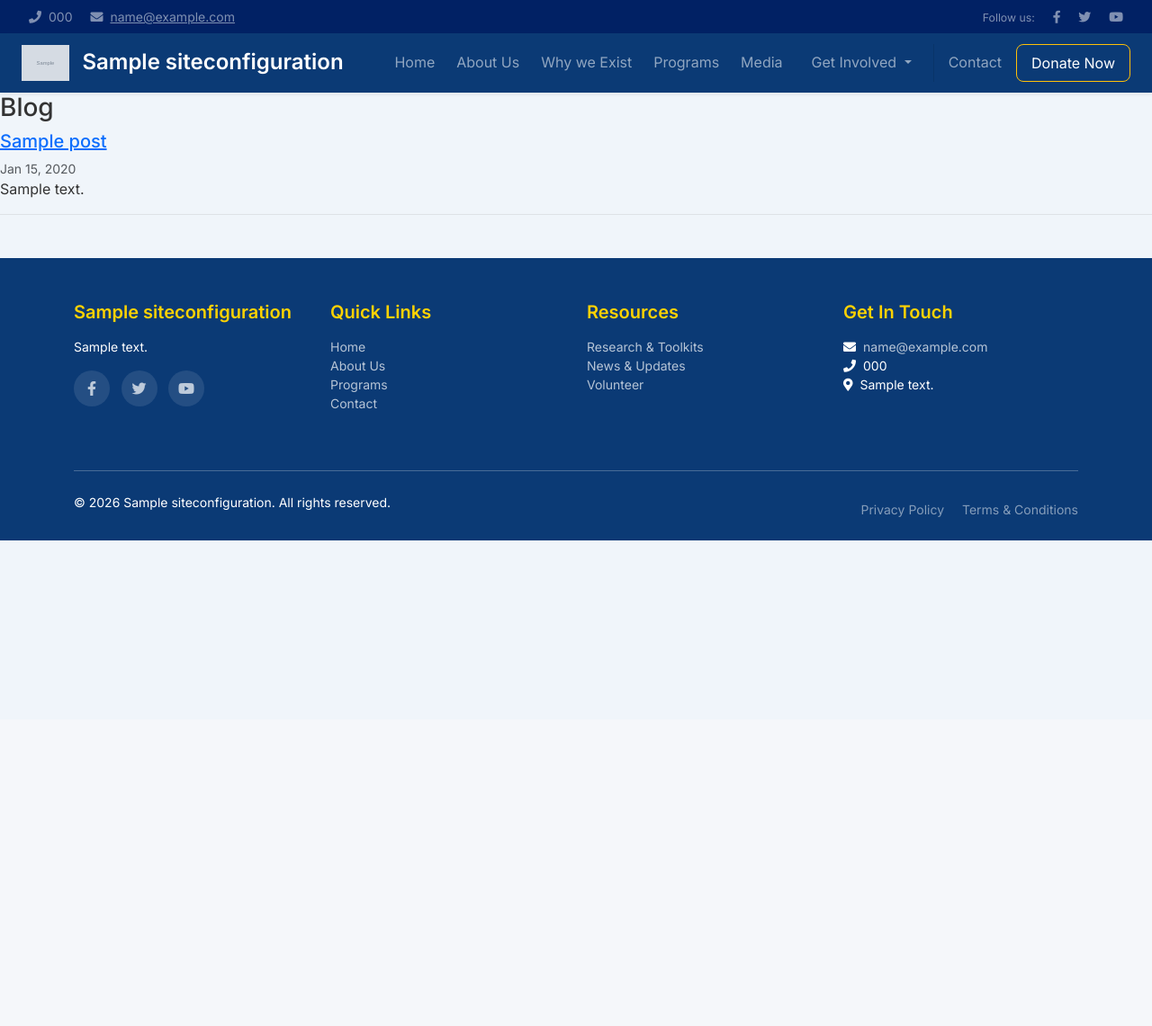
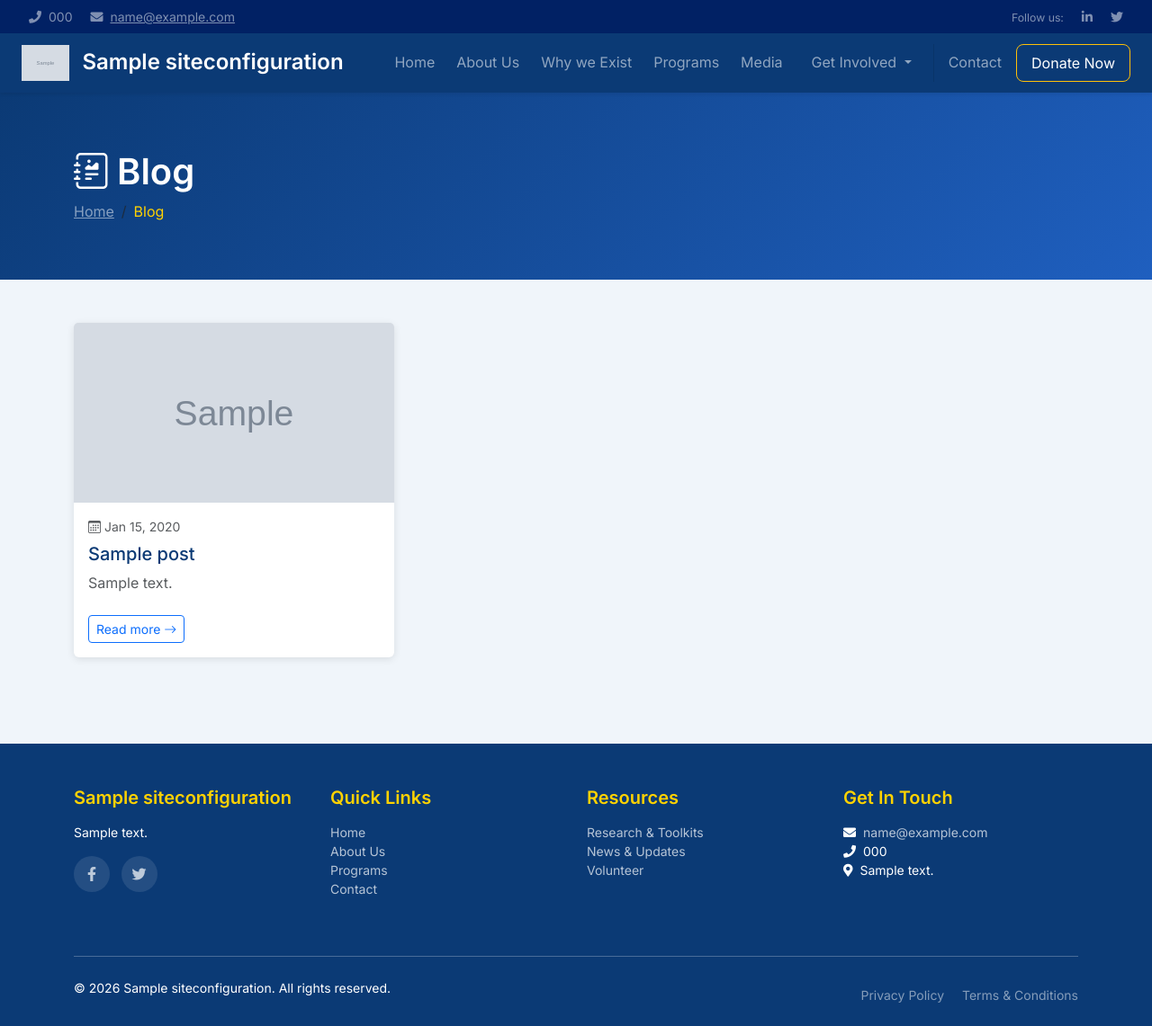
Before and after one commit to john-tech-sys/afriethics, a Django app: page /blog/ in a window 1280 px wide. Shown: the whole page at 90% size. Before the commit the page ends 601 px from the top, so only its background shows below. Run offline with Django 5.2, Linux system fonts and the light colour scheme; tables that the repository leaves empty hold one stand-in row (values such as "Sample post"); grey boxes marked "Sample" are stand-in pictures; parts of the project's set-up code (start-up, migrations or seed data) failed here and were passed over; some libraries are stand-ins or nearby versions.

Commit message:
additions

```diff
--- a/core/models.py
+++ b/core/models.py
@@ -51,9 +51,9 @@ class SiteConfiguration(models.Model):
 	logo = models.ImageField(upload_to='config/', default = 'default/Ginamara.png')
 	address=models.CharField(max_length=200, default = 'Kampala')
 	email = models.EmailField(blank=True, null=True)
+	tiktok = models.URLField(default = 'tiktok.com')
+	facebook = models.URLField(default = 'facebook.com')
 	twitter = models.URLField(default = 'twitter.com')
-	facebook = models.URLField(default = 'facebook.com')
-	youtube = models.URLField(default = 'youtube.com')
 	linkedin = models.URLField(default = 'linkedin.com')
 	favicon = models.ImageField(upload_to='config/',  default = 'default/Ajoreb.png')
 	banner1 = models.ForeignKey(Banner, on_delete = models.DO_NOTHING, blank=True, null=True, related_name='banner1')
--- a/templates/base.html
+++ b/templates/base.html
@@ -194,10 +194,8 @@
       </div>
       <div>
         <small>Follow us:</small>
-        {% if site_settings.facebook %}<a class="text-white-50 ms-3" href="{{ site_settings.facebook }}"><i class="fab fa-facebook-f"></i></a>{% endif %}
+        {% if site_settings.linkedin %}<a class="text-white-50 ms-3" href="{{ site_settings.linkedin }}"><i class="fab fa-linkedin-in"></i></a>{% endif %}
         {% if site_settings.twitter %}<a class="text-white-50 ms-3" href="{{ site_settings.twitter }}"><i class="fab fa-twitter"></i></a>{% endif %}
-        {% if site_settings.instagram %}<a class="text-white-50 ms-3" href="{{ site_settings.instagram }}"><i class="fab fa-instagram"></i></a>{% endif %}
-        {% if site_settings.youtube %}<a class="text-white-50 ms-3" href="{{ site_settings.youtube }}"><i class="fab fa-youtube"></i></a>{% endif %}
       </div>
     </div>
     <!-- Top Bar End -->
--- a/templates/blog/post_list.html
+++ b/templates/blog/post_list.html
@@ -3,35 +3,79 @@
 {% block title %}Blog · {{ site_settings.site_name|default:"AfriEthics" }}{% endblock %}
 
 {% block content %}
-  <h1 class="h3">Blog</h1>
+<!-- Page Header -->
+<div class="page-header mb-5">
+  <div class="container">
+    <h1 class="mb-2"><i class="bi bi-journal-richtext me-2"></i>Blog</h1>
+    <nav aria-label="breadcrumb">
+      <ol class="breadcrumb mb-0">
+        <li class="breadcrumb-item"><a href="/" class="text-white-50">Home</a></li>
+        <li class="breadcrumb-item active">Blog</li>
+      </ol>
+    </nav>
+  </div>
+</div>
 
-  {% for post in posts %}
-    <article class="mb-4 pb-3 border-bottom">
-      <h2 class="h5"><a href="{{ post.get_absolute_url }}">{{ post.title }}</a></h2>
-      <div class="small text-muted">{{ post.published_at|date:"M j, Y" }}</div>
-      <p class="mb-0">{{ post.excerpt|default:post.content|truncatechars:240 }}</p>
-    </article>
-  {% empty %}
-    <p class="text-muted">No posts yet.</p>
-  {% endfor %}
+<div class="container pb-5">
+  <div class="row g-4">
+    {% for post in posts %}
+      <div class="col-md-6 col-lg-4">
+        <article class="card h-100">
+          {% if post.cover_image %}
+            <img src="{{ post.cover_image.url }}" class="card-img-top" alt="{{ post.title }}" style="height:200px;object-fit:cover;">
+          {% else %}
+            <div class="card-img-top d-flex align-items-center justify-content-center" style="height:200px;background:linear-gradient(135deg,#0B3A75,#1F5FBF);">
+              <i class="bi bi-file-text text-white" style="font-size:3rem;"></i>
+            </div>
+          {% endif %}
+          <div class="card-body d-flex flex-column">
+            <div class="small text-muted mb-2">
+              <i class="bi bi-calendar3 me-1"></i>{{ post.published_at|date:"M j, Y" }}
+            </div>
+            <h2 class="card-title h5">
+              <a href="{{ post.get_absolute_url }}" class="text-decoration-none stretched-link" style="color:var(--primary);">{{ post.title }}</a>
+            </h2>
+            <p class="card-text text-muted flex-grow-1">{{ post.excerpt|default:post.content|striptags|truncatechars:160 }}</p>
+            <span class="btn btn-sm btn-outline-primary mt-2 align-self-start" style="pointer-events:none;">Read more <i class="bi bi-arrow-right"></i></span>
+          </div>
+        </article>
+      </div>
+    {% empty %}
+      <div class="col-12 text-center py-5">
+        <i class="bi bi-journal-x" style="font-size:4rem;color:var(--primary);opacity:.4;"></i>
+        <p class="mt-3 text-muted fs-5">No posts yet. Check back soon!</p>
+      </div>
+    {% endfor %}
+  </div>
 
   {% if is_paginated %}
-    <nav>
-      <ul class="pagination">
+    <nav class="mt-5" aria-label="Blog pagination">
+      <ul class="pagination justify-content-center">
         {% if page_obj.has_previous %}
-          <li class="page-item"><a class="page-link" href="?page={{ page_obj.previous_page_number }}">Previous</a></li>
+          <li class="page-item">
+            <a class="page-link" href="?page={{ page_obj.previous_page_number }}">
+              <i class="bi bi-chevron-left"></i> Previous
+            </a>
+          </li>
         {% else %}
-          <li class="page-item disabled"><span class="page-link">Previous</span></li>
+          <li class="page-item disabled"><span class="page-link"><i class="bi bi-chevron-left"></i> Previous</span></li>
         {% endif %}
 
-        <li class="page-item disabled"><span class="page-link">Page {{ page_obj.number }} of {{ page_obj.paginator.num_pages }}</span></li>
+        <li class="page-item disabled">
+          <span class="page-link">Page {{ page_obj.number }} of {{ page_obj.paginator.num_pages }}</span>
+        </li>
 
         {% if page_obj.has_next %}
-          <li class="page-item"><a class="page-link" href="?page={{ page_obj.next_page_number }}">Next</a></li>
+          <li class="page-item">
+            <a class="page-link" href="?page={{ page_obj.next_page_number }}">
+              Next <i class="bi bi-chevron-right"></i>
+            </a>
+          </li>
         {% else %}
-          <li class="page-item disabled"><span class="page-link">Next</span></li>
+          <li class="page-item disabled"><span class="page-link">Next <i class="bi bi-chevron-right"></i></span></li>
         {% endif %}
       </ul>
     </nav>
   {% endif %}
+</div>
 {% endblock %}
--- a/templates/core/news_resources.html
+++ b/templates/core/news_resources.html
@@ -1,13 +1,13 @@
 {% extends "base.html" %}
 
-{% block title %}News & Resources · {{ site_settings.name|default:"AfriEthics Initiative" }}{% endblock %}
+{% block title %}Blog & Resources · {{ site_settings.name|default:"AfriEthics Initiative" }}{% endblock %}
 
 {% block content %}
 
 <!-- Page Header Start -->
 <div class="container-fluid bg-primary text-white py-5">
   <div class="container text-center">
-    <h1 class="display-4 mb-3">News & Resources</h1>
+    <h1 class="display-4 mb-3">Blog & Resources</h1>
     <p class="fs-5">Stay informed with our latest updates, insights, and educational resources on ethics and governance.</p>
   </div>
 </div>
@@ -19,7 +19,7 @@
   <ul class="nav nav-tabs mb-5 justify-content-center" role="tablist">
     <li class="nav-item" role="presentation">
       <button class="nav-link active" id="news-tab" data-bs-toggle="tab" data-bs-target="#news" type="button" role="tab">
-        <i class="fas fa-newspaper me-2"></i>Latest News
+        <i class="fas fa-newspaper me-2"></i>Blog
       </button>
     </li>
     <li class="nav-item" role="presentation">
```
Also changed, not shown: templates/blog/post_detail.html (+49 -7 lines), core/migrations/0004_remove_siteconfiguration_youtube_and_more.py (added).
